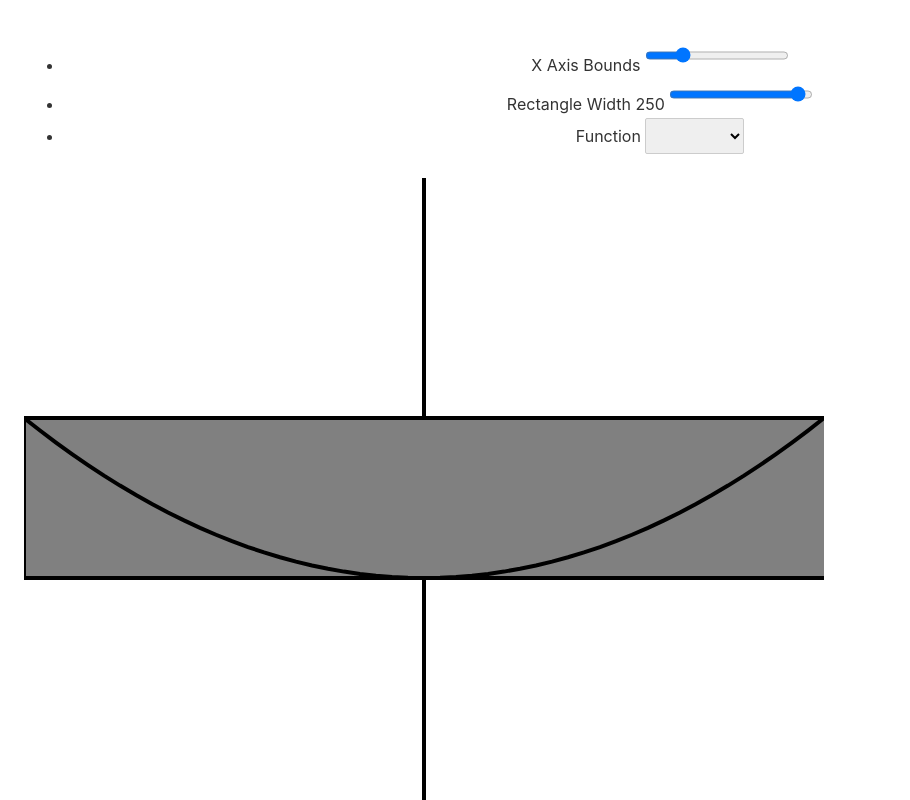
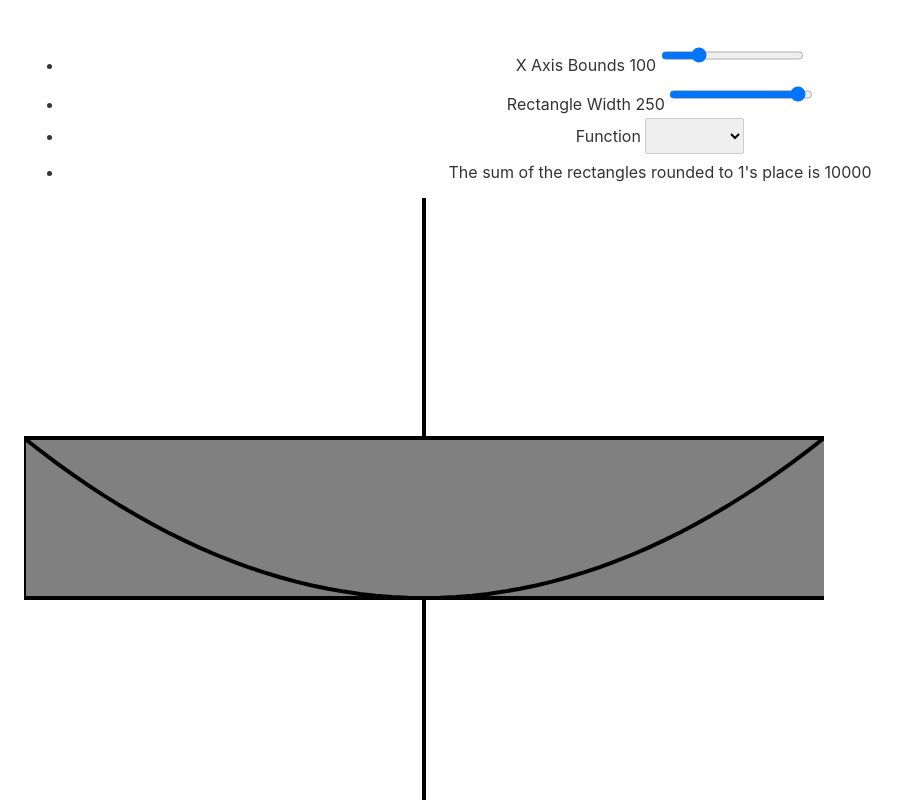
Before and after one commit to nchlsb/early-calc, a Svelte app: page / in a window 1280 px wide. Shown: the top 800 px of the page, without its empty margins (0-910 px from the left). Built offline with nearby package versions, Linux system fonts and the light colour scheme.

Commit message:
Added display of rum of riemann rectangles

```diff
--- a/src/App.svelte
+++ b/src/App.svelte
@@ -37,7 +37,7 @@
 		return rectangle.width * rectangle.height;
 	}
 
-	function allAreas(rectangles: Rectangle[]): number {
+	function sumRectangleAreas(rectangles: Rectangle[]): number {
 		return sumBy(rectangles, area)
 	}
 
@@ -141,12 +141,15 @@
 		};
 	});
 
+	let riemannSum;
+	$: riemannSum = sumRectangleAreas(riemannRectangles);
+
 </script>
 
 <main>
 	<ul>
 		<li>
-			X Axis Bounds
+			X Axis Bounds {boundQuantity}
 			<input type="range" min="50" max="300" bind:value={boundQuantity}>
 		</li>
 		<li>
@@ -159,6 +162,9 @@
 				<option value={x => (x * x) / 250}>Squared</option>
 				<option value={x => Math.sin(x / 50) * 100}>Sine</option>
 			</select>
+		</li>
+		<li>
+			The sum of the rectangles rounded to 1's place is {Math.round(riemannSum)}
 		</li>
 	</ul>
 
```
